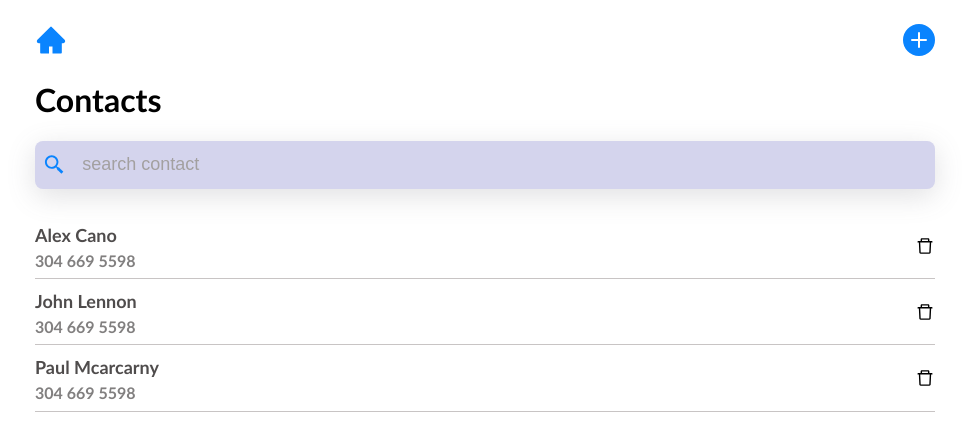
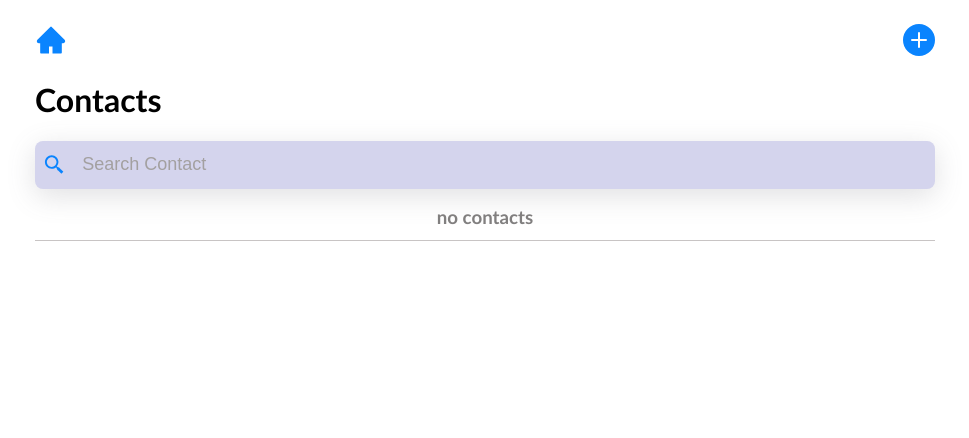
Before and after one commit to alejandroyunes/phone-app, a React (Create React App) app in the folder phonebook-app/: page / in a window 1280 px wide. Shown: the top 438 px of the page, without its empty margins (155-1124 px from the left). Built offline with nearby package versions, Linux system fonts and the light colour scheme.

Commit message:
added handle add and handle delete

```diff
--- a/phonebook-app/package.json
+++ b/phonebook-app/package.json
@@ -3,15 +3,18 @@
   "version": "0.1.0",
   "private": true,
   "dependencies": {
+    "@hookform/resolvers": "^3.1.0",
     "@testing-library/jest-dom": "^5.16.5",
     "@testing-library/react": "^13.4.0",
     "@testing-library/user-event": "^13.5.0",
     "react": "^18.2.0",
     "react-dom": "^18.2.0",
+    "react-hook-form": "^7.43.9",
     "react-icons": "^4.8.0",
     "react-scripts": "5.0.1",
     "sass": "^1.62.1",
-    "web-vitals": "^2.1.4"
+    "web-vitals": "^2.1.4",
+    "yup": "^1.1.1"
   },
   "scripts": {
     "start": "react-scripts start",
--- a/phonebook-app/src/App.js
+++ b/phonebook-app/src/App.js
@@ -1,30 +1,70 @@
 import './app.scss'
-import PhoneBookHeader from "./components/phonebook-header";
+import PhoneBookHeader from './components/phonebook-header'
 import PhoneBookBody from './components/phonebook-body'
 import RemoveContactModal from './components/modal-remove-contact'
-import AddContactModal from './components/modal-add-contact';
-import { useState } from "react";
+import AddContactModal from './components/modal-add-contact'
+import { useState } from 'react'
+function PhoneApp () {
+  // let sortedPhoneBook = phoneBook.sort((a, b) => {
+  //   if (a.name < b.name) {
+  //     return -1
+  //   } else if (a.name > b.name) {
+  //     return 1
+  //   } else {
+  //     if (a.lastName < b.lastName) {
+  //       return -1
+  //     } else if (a.lastName > b.lastName) {
+  //       return 1
+  //     } else {
+  //       return 0
+  //     }
+  //   }
+  // })
 
-function PhoneApp() {
-  const [isCancel, setIsCancel] = useState(false);
+  const [isAddModal, setAddModal] = useState(false)
+  const [isRemoveModalOpen, setRemoveModal] = useState(false)
 
+  const [phoneBook, setPhoneBook] = useState([])
+  const [searchTerm, setSearchTerm] = useState('')
+  const [contactToDelete, setContactToDelete] = useState('')
 
+  const filteredPhoneBook = phoneBook.filter(entry => {
+    return (
+      entry.name.toLowerCase().includes(searchTerm.toLowerCase()) ||
+      entry.lastName.toLowerCase().includes(searchTerm.toLowerCase()) ||
+      entry.phone.includes(searchTerm)
+    )
+  })
 
-  const [isContactOpen, setIsConctactOpen] = useState(false);
-  const [isRemoveOpen, setIsRemoveOpen] = useState(false);
+  const handleDeleteEntry = id => {
+    const updatedPhoneBook = phoneBook.filter(entry => entry.id !== id)
+    setPhoneBook(updatedPhoneBook)
+  }
+  return (
+    <>
+      <PhoneBookHeader setAddModal={setAddModal} />
+      <PhoneBookBody
+        setRemoveModal={setRemoveModal}
+        phoneBook={filteredPhoneBook}
+        setContactToDelete={setContactToDelete}
+      />
 
-
-  return (
-      <>
-      <PhoneBookHeader setIsConctactOpen={setIsConctactOpen}/>
-      <PhoneBookBody setIsRemoveOpen={setIsRemoveOpen} />
-
-
-      {isContactOpen && <AddContactModal setIsConctactOpen={setIsConctactOpen} />}
-
-      {isRemoveOpen && <RemoveContactModal setIsRemoveOpen={setIsRemoveOpen} />}
-      </>
-  );
+      {isAddModal && (
+        <AddContactModal
+          phoneBook={phoneBook}
+          setAddModal={setAddModal}
+          setPhoneBook={setPhoneBook}
+        />
+      )}
+      {isRemoveModalOpen && (
+        <RemoveContactModal
+          setRemoveModal={setRemoveModal}
+          contactToDelete={contactToDelete}
+          handleDeleteEntry={handleDeleteEntry}
+        />
+      )}
+    </>
+  )
 }
 
-export default PhoneApp;
+export default PhoneApp
--- a/phonebook-app/src/app.scss
+++ b/phonebook-app/src/app.scss
@@ -6,14 +6,11 @@ $border-light-gray: #a3a0a0;
 $small-device: 500px;
 $mobile: 900px;
 $desktop: 1200px;
-$span-orange:#f06209;
+$span-orange: #f06209;
 $darker-background: #616a7c;
-
+$main-blue: #0a84fe;
 
 body {
-    // background-color: #000000;
-    // color: white;
-    font-family:'Trebuchet MS', 'Lucida Sans Unicode', 'Lucida Grande', 'Lucida Sans', Arial, sans-serif;
-
-
+  font-family: 'Trebuchet MS', 'Lucida Sans Unicode', 'Lucida Grande',
+    'Lucida Sans', Arial, sans-serif;
 }
--- a/phonebook-app/src/components/modal-add-contact/index.js
+++ b/phonebook-app/src/components/modal-add-contact/index.js
@@ -1,59 +1,115 @@
 import './modal-add.scss'
 import { AiFillCloseCircle } from 'react-icons/ai'
 
-export default function AddContactModal({ setIsConctactOpen }) {
+import { useForm } from 'react-hook-form'
+import { yupResolver } from '@hookform/resolvers/yup'
+import { object, string } from 'yup'
 
-    const handleAddContact = () => {
-        setIsConctactOpen(false);
-        console.log('adding')
-    };
+export default function AddContactModal ({
+  setAddModal,
+  setPhoneBook,
+  phoneBook
+}) {
+  const onClose = () => {
+    setAddModal(false)
+  }
 
-    const onClose = () => {
-        setIsConctactOpen(false);
-    };
+  const handleSubmitContact = async resultValues => {
+    setAddModal(false)
+
+    const values = {
+      id: Math.random().toString(36).substr(2, 9),
+      ...resultValues
+    }
+    setPhoneBook([...phoneBook, values])
+  }
+
+  const phoneRegex = RegExp(/^\(?(\d{3})\)?[- ]?(\d{3})[- ]?(\d{4})$/)
+
+  const validationSchema = object({
+    name: string().required('This field is required'),
+    lastName: string().required('This field is required'),
+    phone: string()
+      .matches(phoneRegex, 'Invalid phone number')
+      .required('This field is required')
+  })
+
+  const {
+    handleSubmit,
+    register,
+    formState: { errors, isSubmitting }
+  } = useForm({
+    mode: 'onBlur',
+    defaultValues: {
+      name: '',
+      lastName: '',
+      phone: ''
+    },
+    resolver: yupResolver(validationSchema)
+  })
 
   return (
-        <div className="modal-add-wrapper">
-            <div className="modal-overview">
-                <div className="modal-add-container">
-                    <div className="close-modal" onClick={() => onClose()}>
+    <div className='modal-add-wrapper'>
+      <div className='modal-overview'>
+        <div className='modal-add-container'>
+          <div className='close-modal' onClick={() => onClose()}>
             <AiFillCloseCircle />
           </div>
-                    <div className="body-modal">
+          <div className='body-modal'>
             <div>
               <h4>New Contact</h4>
             </div>
             <div className='contact-info'>
+              <form onSubmit={handleSubmit(handleSubmitContact)}>
                 <div className='contact-item'>
                   <label htmlFor='name'>
                     <span>*</span>First Name
                   </label>
                   <input
+                    name='name'
                     type='text'
+                    {...register('name')}
                     placeholder='First Name'
-                                    id='name'/>
+                    id='name'
+                  />
+                  {errors.name && (
+                    <div className='error'>{errors.name?.message}</div>
+                  )}
                 </div>
                 <div className='contact-item'>
-                                <label htmlFor='lastname'>
+                  <label htmlFor='lastName'>
                     <span>*</span>Last Name
                   </label>
                   <input
+                    name='lastName'
                     type='text'
+                    {...register('lastName')}
                     placeholder='Last Name'
-                                    id='lastname'/>
+                    id='lastName'
+                  />
+                  {errors.lastName && (
+                    <div className='error'>{errors.lastName?.message}</div>
+                  )}
                 </div>
                 <div className='contact-item'>
                   <label htmlFor='phone'>
                     <span>*</span>Phone
                   </label>
                   <input
+                    name='phone'
                     type='text'
+                    {...register('phone')}
                     placeholder='Phone Number'
-                                    id='phone'/>
+                    id='phone'
+                  />
+                  <div className='error'>{errors.phone?.message}</div>
                 </div>
+                <div className='add-button'>
+                  <button type='submit' disabled={isSubmitting}>
+                    Save
+                  </button>
                 </div>
-                        <div className="add-button">
-                            <button onClick={() => handleAddContact()}>Save</button>
+              </form>
             </div>
           </div>
         </div>
@@ -61,3 +117,11 @@ export default function AddContactModal({ setIsConctactOpen }) {
     </div>
   )
 }
+
+//   /^\(?: The number may start with an open parenthesis.
+//     (\d{3}): Then three numeric digits must be entered for valid formats. If there is no parenthesis, the number must start with these digits.
+//     \)?: It allows you to include a close parenthesis.
+//     [- ]?: The string may optionally contain a hyphen. It can be placed either after the parenthesis or following the first three digits. For example, (123)- or 123-.
+//     (\d{3}): Then the number must contain another three digits. For example, it can look like this: (123)-456, 123-456, or 123456.
+//     [- ]?: It allows you to include an optional hyphen in the end, like this: (123)-456-, -123- or 123456-.
+//     (\d{4})$/: Finally, the sequence must end with four digits. For example, (123)-456-7890, 123-456-7890, or 123456-7890.
--- a/phonebook-app/src/components/phonebook-body/index.js
+++ b/phonebook-app/src/components/phonebook-body/index.js
@@ -1,44 +1,41 @@
-import "./phonebook-body.scss"
-import {AiOutlineDelete} from 'react-icons/ai'
+import { useEffect } from 'react'
+import './phonebook-body.scss'
+import { AiOutlineDelete } from 'react-icons/ai'
 
-export default function PhoneBookBody ({setIsRemoveOpen}){
-
-    const array = [
-    {
-        firstName: "Alex",
-        lastName: "Cano",
-        phone: "304 669 5598"
-    },
-    {
-        firstName: "John",
-        lastName: "Lennon",
-        phone: "304 669 5598"
-    },
-    {
-        firstName: "Paul",
-        lastName: "Mcarcarny",
-        phone: "304 669 5598"
+export default function PhoneBookBody ({
+  setRemoveModal,
+  phoneBook,
+  setContactToDelete
+}) {
+  const handleDeleteContact = e => {
+    setRemoveModal(true)
+    setContactToDelete(e)
   }
-]
 
   return (
-        <div className="body-wrapper">
-                {array ? array.map((e, i) =>
-                <div className="body-content" key={i}>
-                    <div className="info">
-                        <h3>{e.firstName} {e.lastName}</h3>
+    <div className='body-wrapper'>
+      {phoneBook.length !== 0 ? (
+        phoneBook.map((e, i) => (
+          <div className='body-content' key={i}>
+            <div className='info'>
+              <h3>
+                {e.name} {e.lastName}
+              </h3>
               <h2>{e.phone}</h2>
             </div>
-                    <div className="delete-svg" onClick={() => setIsRemoveOpen(true)}>
-                        <AiOutlineDelete/>
+            <div
+              className='delete-svg'
+              onClick={() => handleDeleteContact(e.id)}
+            >
+              <AiOutlineDelete />
             </div>
-                </div>  )
-                    :
-                <div className="body-no-content">
+          </div>
+        ))
+      ) : (
+        <div className='body-no-content'>
           <h3>no contacts</h3>
-                    <h2></h2>
         </div>
-    }
+      )}
     </div>
   )
 }
--- a/phonebook-app/src/components/phonebook-header/index.js
+++ b/phonebook-app/src/components/phonebook-header/index.js
@@ -1,28 +1,39 @@
 import './phonebook-header.scss'
-import {AiFillHome} from 'react-icons/ai'
-import {BsPlusCircleFill} from 'react-icons/bs'
-import {BiSearchAlt2} from 'react-icons/bi'
+import { AiFillHome } from 'react-icons/ai'
+import { BsPlusCircleFill } from 'react-icons/bs'
+import { BiSearchAlt2 } from 'react-icons/bi'
+import { useState } from 'react'
 
-export default function PhoneBookHeader ({setIsConctactOpen}){
+export default function PhoneBookHeader ({ setAddModal }) {
+  const [searchValue, setSearchValue] = useState('')
 
-    const handleAddContact = (e) => {
+  const handleSearch = e => {
     const value = e.target.value
-        console.log(value)
+    setSearchValue(value)
   }
 
-
   return (
-        <div className="header-wrapper">
+    <div className='header-wrapper'>
       <div className='header-icons'>
-                <div><AiFillHome/></div>
-                <div onClick={()=> setIsConctactOpen(true)}><BsPlusCircleFill /></div>
+        <div>
+          <AiFillHome />
+        </div>
+        <div onClick={() => setAddModal(true)}>
+          <BsPlusCircleFill />
+        </div>
       </div>
       <div className='contact'>
         <h1>Contacts</h1>
       </div>
       <div className='search'>
-                <BiSearchAlt2/>
-                <input type='text' placeholder='search contact' onChange={(e)=> handleAddContact(e)}/>
+        <BiSearchAlt2 />
+        <input
+          onChange={e => handleSearch(e)}
+          id='search'
+          name='search'
+          type='text'
+          placeholder='Search Contact'
+        />
       </div>
     </div>
   )
--- a/phonebook-app/src/components/phonebook-header/phonebook-header.scss
+++ b/phonebook-app/src/components/phonebook-header/phonebook-header.scss
@@ -12,7 +12,7 @@
         svg {
             height: 32px;
             width: 32px;
-            fill: #0A84FE;
+            fill: $main-blue;
             cursor: pointer;
         }
         svg:hover {
@@ -33,7 +33,7 @@
         svg {
             height: 24px;
             width: 24px;
-            fill: #0A84FE;
+            fill: $main-blue;
         }
         input {
             background-color: #d4d4ed;
--- a/phonebook-app/src/index.js
+++ b/phonebook-app/src/index.js
@@ -6,9 +6,9 @@ import reportWebVitals from './reportWebVitals';
 
 const root = ReactDOM.createRoot(document.getElementById('root'));
 root.render(
-  <React.StrictMode>
+  // <React.StrictMode>
     <PhoneApp />
-  </React.StrictMode>
+  /* </React.StrictMode> */
 );
 
 // If you want to start measuring performance in your app, pass a function
```
Also changed, not shown: phonebook-app/src/components/modal-add-contact/modal-add.scss (+14 -4 lines), phonebook-app/src/components/modal-remove-contact/index.js (+19 -13 lines), 1 other file (tests, documents, lock files or other folders). Lines whose indentation alone changed are shown as unchanged.
